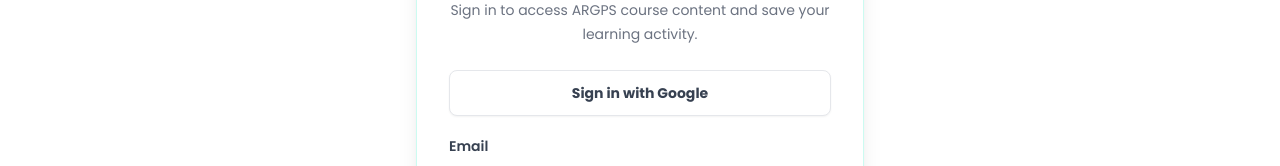
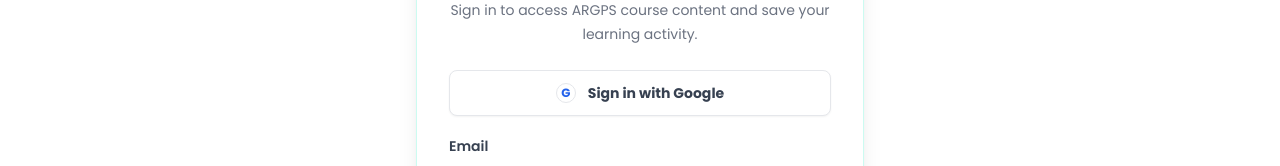
Before and after one commit to summ791/argpsnutritiouslifestyle, a React (Vite) app: page /#/courses in a window 1280 px wide. Shown: the part 260-426 px from the top of the page. Built offline with nearby package versions, Linux system fonts and the light colour scheme.

Commit message:
Updated project changes

```diff
--- a/pages/Courses.tsx
+++ b/pages/Courses.tsx
@@ -338,7 +338,7 @@
     const { error: googleError } = await supabase.auth.signInWithOAuth({
       provider: 'google',
       options: {
-        redirectTo: window.location.href,
+        redirectTo: window.location.origin,
       },
     });
 
@@ -407,8 +407,11 @@
         type="button"
         onClick={signInWithGoogle}
         disabled={isLoading}
-        className="mb-5 w-full rounded-lg border border-gray-200 bg-white px-4 py-3 text-sm font-bold text-gray-700 shadow-sm transition-colors hover:bg-gray-50 disabled:cursor-not-allowed disabled:opacity-60"
+        className="mb-5 flex w-full items-center justify-center gap-3 rounded-lg border border-gray-200 bg-white px-4 py-3 text-sm font-bold text-gray-700 shadow-sm transition-colors hover:bg-gray-50 disabled:cursor-not-allowed disabled:opacity-60"
       >
+        <span className="flex h-5 w-5 items-center justify-center rounded-full border border-gray-200 text-xs font-black text-blue-600">
+          G
+        </span>
         {loadingAction === 'google' ? 'Connecting...' : 'Sign in with Google'}
       </button>
 
```
